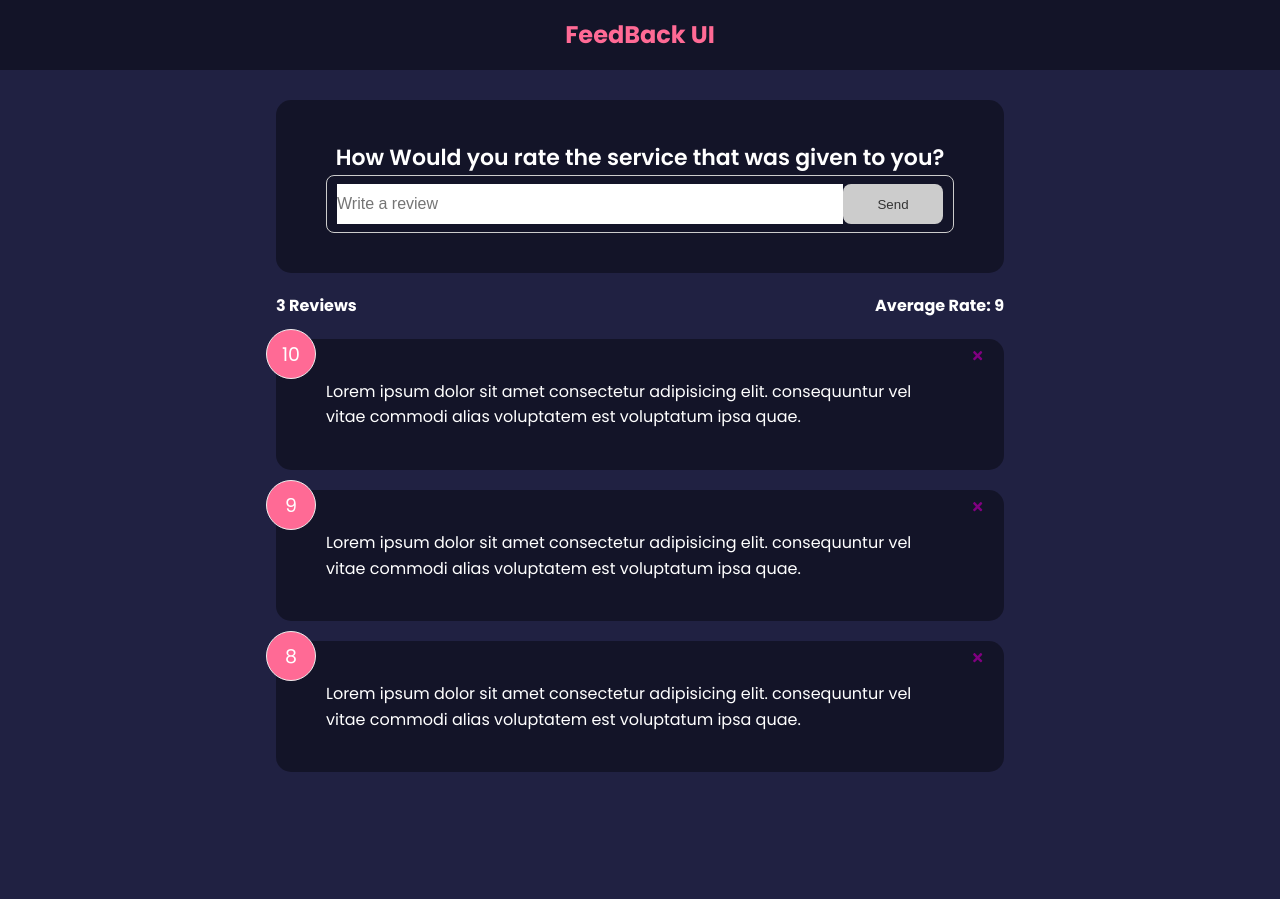
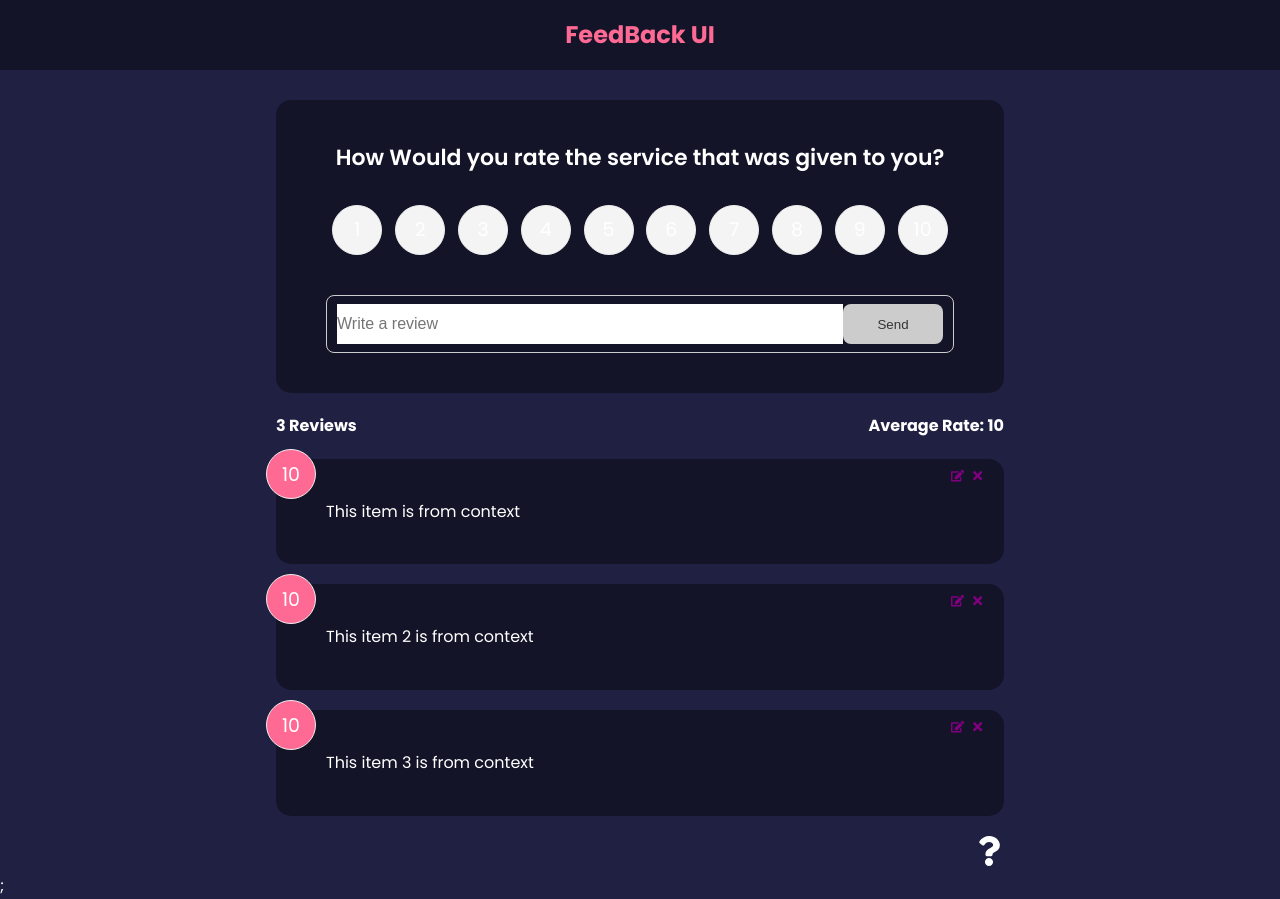
Before and after one commit to AssafAinT/feedbackapp, a React (Create React App) app: page / in a window 1280 px wide. Before the commit the page ends 800 px from the top, so only its background shows below. Built offline with nearby package versions, Linux system fonts and the light colour scheme.

Commit message:
feed_back_app

```diff
--- a/package.json
+++ b/package.json
@@ -6,10 +6,13 @@
     "@testing-library/jest-dom": "^5.16.5",
     "@testing-library/react": "^13.4.0",
     "@testing-library/user-event": "^13.5.0",
+    "framer-motion": "^4.1.17",
     "react": "^18.2.0",
     "react-dom": "^18.2.0",
     "react-icons": "^4.7.1",
+    "react-router-dom": "^5.0.0",
     "react-scripts": "5.0.1",
+    "uuid": "^9.0.0",
     "web-vitals": "^2.1.4"
   },
   "scripts": {
--- a/src/App.js
+++ b/src/App.js
@@ -1,28 +1,41 @@
 import React from 'react';
-import { useState } from 'react';
+import {
+  BrowserRouter as Router,
+  Route,
+  Routes,
+  NavLink,
+} from 'react-router-dom';
 import Header from './components/Header';
 import FeedBackList from './components/FeedBackList';
-import FeedbackData from './data/FeedBackData';
 import FeedBackStats from './components/FeedBackStats';
 import FeedBackForm from './components/FeedBackForm';
+import AboutPage from './pages/About';
+import { FeedbackProvider } from './context /FeedbackContext';
+import AboutIconLink from './components/AboutIconLink';
 function App() {
-  const [feedback, setFeedback] = useState(FeedbackData);
-  const title = 'My App';
-  const deleteFeedback = (id) => {
-    if (window.confirm('Are you sure you want to delete?')) {
-      //return array minus the one deleted
-      setFeedback(feedback.filter((item) => item.id !== id));
-    }
-  };
   return (
-    <>
-      <Header />
-      <div className="container">
-        <FeedBackForm />
-        <FeedBackStats feedback={feedback} />
-        <FeedBackList feedback={feedback} handleDelete={deleteFeedback} />
-      </div>
-    </>
+    <FeedbackProvider>
+      <Router>
+        <Header />
+        <div className="container">
+          <Routes>
+            <Route
+              path="/"
+              element={
+                <>
+                  <FeedBackForm />
+                  <FeedBackStats />
+                  <FeedBackList />
+                </>
+              }
+            ></Route>
+
+            <Route path="/about" element={<AboutPage />} />
+          </Routes>
+          <AboutIconLink />
+        </div>
+      </Router>
+    </FeedbackProvider>
   );
 }
 export default App;
--- /dev/null
+++ b/src/components/AboutIconLink.jsx
@@ -0,0 +1,20 @@
+import React from 'react';
+import { FaQuestion } from 'react-icons/fa';
+import { Link } from 'react-router-dom';
+function AboutIconLink() {
+  return (
+    <div className="about-link">
+      <Link
+        to={{
+          pathname: '/about',
+          //queryParams
+          //search: '?sort=name',
+        }}
+      >
+        <FaQuestion size={30} />
+      </Link>
+    </div>
+  );
+}
+
+export default AboutIconLink;
--- a/src/components/FeedBackForm.jsx
+++ b/src/components/FeedBackForm.jsx
@@ -1,14 +1,26 @@
 import React from 'react';
 import Card from './shared/Card';
 import Button from './shared/Button';
+import RatingSelect from './RatingSelect';
 
-import { useState } from 'react';
+import { useState, useContext, useEffect } from 'react';
 import { isDisabled } from '@testing-library/user-event/dist/utils';
+import FeedbackContext from '../context /FeedbackContext';
 function FeedBackForm() {
   const [text, setText] = useState('');
   const [btnDisabled, setBtnDisabled] = useState(true);
   const [msg, setMsg] = useState('');
+  const [rating, setRating] = useState(10);
+  const { addFeedBack, feedbackEdit, updateFeedback } =
+    useContext(FeedbackContext);
 
+  useEffect(() => {
+    if (feedbackEdit.edit === true) {
+      setBtnDisabled(false);
+      setText(feedbackEdit.item.text);
+      setRating(feedbackEdit.item.rating);
+    }
+  }, [feedbackEdit]);
   const handleTextChange = (event) => {
     if (text === '') {
       setBtnDisabled(true);
@@ -22,11 +34,28 @@
     }
     setText(event.target.value);
   };
+  const handleSubmit = (event) => {
+    //prevent submitting to the actual file
+    event.preventDefault();
+    if (text.trim().length > 10) {
+      const newFeedBack = {
+        text: text,
+        rating: rating,
+      };
+      if (feedbackEdit.edit === true) {
+        updateFeedback(feedbackEdit.item.id, newFeedBack);
+      } else {
+        addFeedBack(newFeedBack);
+      }
+
+      setText('');
+    }
+  };
   return (
     <Card>
-      <form>
+      <form onSubmit={handleSubmit}>
         <h2>How Would you rate the service that was given to you?</h2>
-        {/*TODO: rating select component  */}
+        <RatingSelect select={(rating) => setRating(rating)} />
         <div className="input-group">
           <input
             onChange={handleTextChange}
--- a/src/components/FeedBackItem.jsx
+++ b/src/components/FeedBackItem.jsx
@@ -1,15 +1,20 @@
-import { FaTimes } from 'react-icons/fa';
+import { FaTimes, FaEdit } from 'react-icons/fa';
 import React from 'react';
 import Card from './shared/Card';
+import { useContext } from 'react';
 import PropTypes from 'prop-types';
-
-function FeedBackItem({ item, handleDelete }) {
+import FeedbackContext from '../context /FeedbackContext';
+function FeedBackItem({ item }) {
+  const { deleteFeedback, editFeedback } = useContext(FeedbackContext);
   return (
     //styled component
     <Card>
       <div className="num-display">{item.rating}</div>
-      <button onClick={() => handleDelete(item.id)} className="close">
+      <button onClick={() => deleteFeedback(item.id)} className="close">
         <FaTimes color="purple" />
+      </button>
+      <button onClick={() => editFeedback(item)} className="edit">
+        <FaEdit color="purple" />
       </button>
       <div className="text-display">{item.text}</div>
     </Card>
--- a/src/components/FeedBackList.jsx
+++ b/src/components/FeedBackList.jsx
@@ -1,27 +1,37 @@
 import React from 'react';
+import { motion, AnimatePresence } from 'framer-motion';
 import FeedBackItem from './FeedBackItem';
-import PropTypes from 'prop-types';
+import { useContext } from 'react';
+import FeedbackContext from '../context /FeedbackContext';
 
-function FeedBackList({ feedback, handleDelete }) {
+function FeedBackList() {
+  const { feedback } = useContext(FeedbackContext);
   if (!feedback || feedback.length === 0) {
     return <p>No Feedback Yet</p>;
   }
   return (
     <div className="feedback-list">
-      {feedback.map((item) => (
-        <FeedBackItem key={item.id} item={item} handleDelete={handleDelete} />
-      ))}
+      <AnimatePresence>
+        {feedback.map((item) => (
+          <motion.div
+            key={item.id}
+            initial={{ opacity: 0 }}
+            animate={{ opacity: 1 }}
+            exit={{ opacity: 0 }}
+          >
+            <FeedBackItem key={item.id} item={item} />
+          </motion.div>
+        ))}
+      </AnimatePresence>
     </div>
   );
+  // return (
+  //   <div className="feedback-list">
+  //     {feedback.map((item) => (
+  //       <FeedBackItem key={item.id} item={item} handleDelete={handleDelete} />
+  //     ))}
+  //   </div>
+  // );
 }
-FeedBackList.propTypes = {
-  feedback: PropTypes.arrayOf(
-    PropTypes.shape({
-      id: PropTypes.number.isRequired,
-      text: PropTypes.string.isRequired,
-      rating: PropTypes.number.isRequired,
-    })
-  ),
-};
 
 export default FeedBackList;
--- a/src/components/FeedBackStats.jsx
+++ b/src/components/FeedBackStats.jsx
@@ -1,6 +1,8 @@
 import React from 'react';
-import PropTypes from 'prop-types';
-function FeedBackStats({ feedback }) {
+import { useContext } from 'react';
+import FeedbackContext from '../context /FeedbackContext';
+function FeedBackStats() {
+  const { feedback } = useContext(FeedbackContext);
   //calc avg rate
   let avgRate =
     feedback.reduce((acc, cur) => {
@@ -14,7 +16,5 @@
     </div>
   );
 }
-FeedBackStats.propTypes = {
-  feedback: PropTypes.array.isRequired,
-};
+
 export default FeedBackStats;
--- /dev/null
+++ b/src/components/RatingSelect.jsx
@@ -0,0 +1,32 @@
+function RatingSelect({ select, selected }) {
+  // NOTE: We don't need local state here as it's a duplicate of parent state
+  // also no real need for useEffect or context
+  // useEffect(() => {
+  //   select(feedbackEdit.item.rating)
+  // }, [feedbackEdit])
+
+  const handleChange = (e) => {
+    select(+e.currentTarget.value);
+  };
+
+  // NOTE: simplified with iteration
+  return (
+    <ul className="rating">
+      {Array.from({ length: 10 }, (_, i) => (
+        <li key={`rating-${i + 1}`}>
+          <input
+            type="radio"
+            id={`num${i + 1}`}
+            name="rating"
+            value={i + 1}
+            onChange={handleChange}
+            checked={selected === i + 1}
+          />
+          <label htmlFor={`num${i + 1}`}>{i + 1}</label>
+        </li>
+      ))}
+    </ul>
+  );
+}
+
+export default RatingSelect;
--- /dev/null
+++ b/src/context /FeedbackContext.js
@@ -0,0 +1,79 @@
+import { createContext, useState } from 'react';
+import { v4 as uuidv4 } from 'uuid';
+
+const FeedbackContext = createContext();
+
+export const FeedbackProvider = ({ children }) => {
+  const [feedback, setFeedback] = useState([
+    {
+      id: 1,
+      text: 'This item is from context',
+      rating: 10,
+    },
+    {
+      id: 2,
+      text: 'This item 2 is from context',
+      rating: 10,
+    },
+    {
+      id: 3,
+      text: 'This item 3 is from context',
+      rating: 10,
+    },
+  ]);
+  const [feedbackEdit, setFeedbackEdit] = useState({
+    item: {},
+    edit: false,
+  });
+  //delete feedback
+  const deleteFeedback = (id) => {
+    if (window.confirm('Are you sure you want to delete?')) {
+      //return array minus the one deleted
+      setFeedback(feedback.filter((item) => item.id !== id));
+    }
+  };
+  //update the feedback
+  const updateFeedback = (id, updItem) => {
+    setFeedback(
+      feedback.map((item) =>
+        item.id === id
+          ? {
+              ...item,
+              ...updItem,
+            }
+          : item
+      )
+    );
+  };
+  //set item to be updated
+  const editFeedback = (item) => {
+    setFeedbackEdit({
+      item,
+      edit: true,
+    });
+  };
+  //add feedback
+  const addFeedBack = (newFeedBack) => {
+    newFeedBack.id = uuidv4();
+    setFeedback([newFeedBack, ...feedback]);
+  };
+  return (
+    <FeedbackContext.Provider
+      value={{
+        feedback,
+        deleteFeedback,
+        addFeedBack,
+        //function
+        editFeedback,
+        updateFeedback,
+
+        //state
+        feedbackEdit,
+      }}
+    >
+      {children};
+    </FeedbackContext.Provider>
+  );
+};
+
+export default FeedbackContext;
--- /dev/null
+++ b/src/pages/About.jsx
@@ -0,0 +1,20 @@
+import React from 'react';
+import Card from '../components/shared/Card';
+import { Link } from 'react-router-dom';
+
+function About() {
+  return (
+    <Card>
+      <div className="about">
+        <h1>About FeedBack App</h1>
+        <p>This is a React App that was demonstrating a Feedback app</p>
+        <p>Version :1.0.0 </p>
+        <p>
+          <Link to="/">Back Home</Link>
+        </p>
+      </div>
+    </Card>
+  );
+}
+
+export default About;
```
Also changed, not shown: 2 other files (tests, documents, lock files or other folders).
